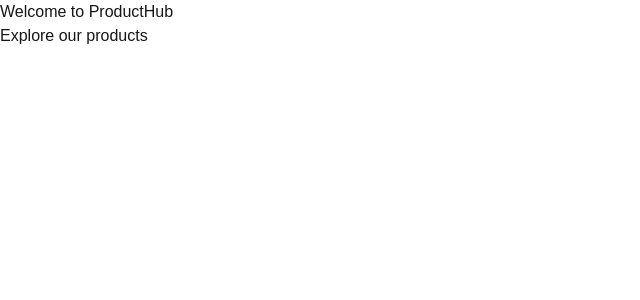
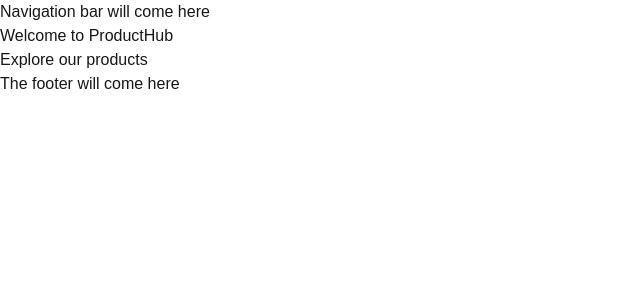
Before and after one commit to Zeronity2/Practice-NextJS, a Next.js app in the folder my-first-next-app/: page / in a window 1280 px wide. Shown: the top 300 px of the page, without its empty margins (0-640 px from the left). Built offline with nearby package versions, Linux system fonts and the light colour scheme.

Commit message:
added navigation bar in layout.js

```diff
--- a/my-first-next-app/src/app/about/device/[slug]/page.js
+++ b/my-first-next-app/src/app/about/device/[slug]/page.js
@@ -11,6 +11,6 @@ export default async function Dynamic({params}){
    //}
 
    return(
-    <h1>You have typed the url as localhost:3000/about/device/{slug}</h1>
+    <h1 className="text-green-500" >You have typed the url as localhost:3000/about/device/{slug}</h1>
    );
 }
--- a/my-first-next-app/src/app/layout.js
+++ b/my-first-next-app/src/app/layout.js
@@ -22,7 +22,12 @@ export default function RootLayout({ children }) {
       lang="en"
       className={`${geistSans.variable} ${geistMono.variable} h-full antialiased`}
     >
-      <body className="min-h-full flex flex-col">{children}</body>
+      <body className="min-h-full flex flex-col">
+        <h1>Navigation bar will come here</h1>
+        {children}
+        <h1>The footer will come here</h1>
+        </body>
+
     </html>
   );
 }
```
